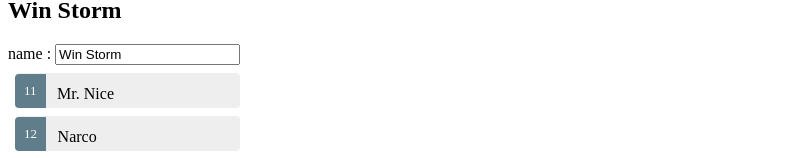
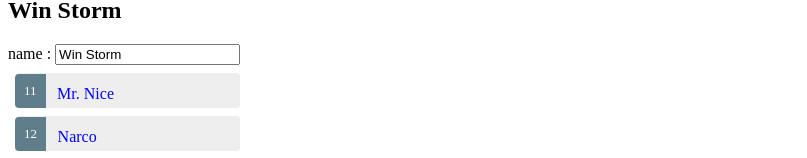
Before and after one commit to Limyeseul/toh, an Angular app: page / in a window 1280 px wide. Shown: the part 781-939 px from the top of the page, without its empty margins (0-807 px from the left). Built offline with nearby package versions, Linux system fonts and the light colour scheme.

Commit message:
4. display list3
클래스바인딩과 스타일 바인딩

```diff
--- a/src/app/heroes/heroes.component.html
+++ b/src/app/heroes/heroes.component.html
@@ -24,8 +24,15 @@
 
 
 <!-- let ~ of문법 알고있기 -->
+<!--
+  class binding 규칙
+  [class.클래스명]="true or false"
+  참이면 class="클래스명" 랜더링
+-->
 <ul class="heroes">
-  <li *ngFor="let hero of hero4" (click)="onSelect(hero)">
+  <li *ngFor="let hero of hero4" (click)="onSelect(hero)"
+      [class.selected]="hero===selectedHero"
+      [style.color]="hero===selectedHero ? 'red' : 'blue'">
     <span class="badge">{{hero.id}}</span>{{hero.name}}
   </li>
 </ul>
```
